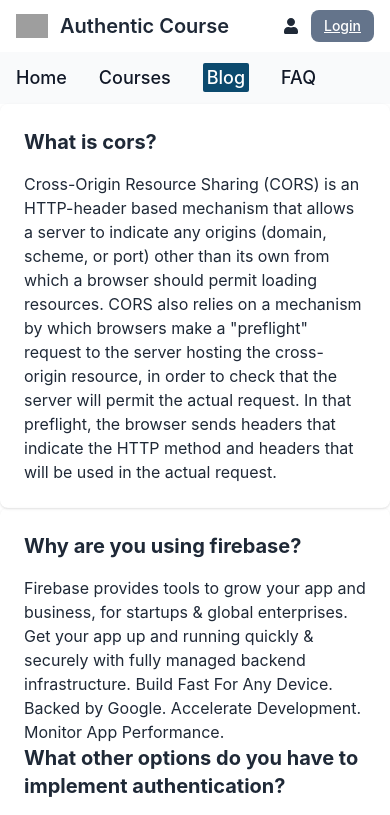
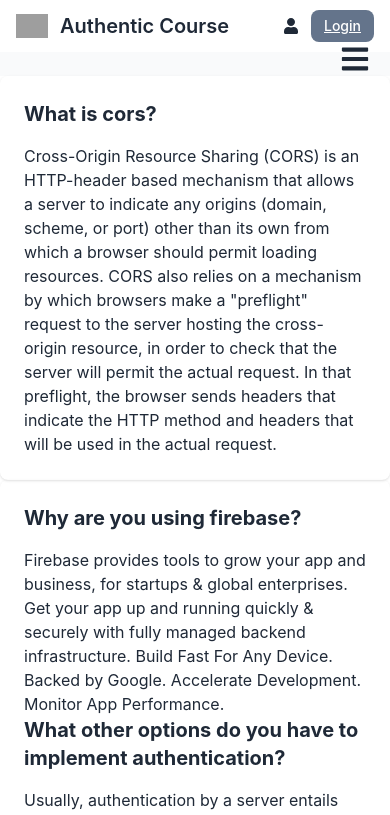
Before and after one commit to Hasanul-Bari755/authentic-courses-client, a React (Create React App) app: page /blog in a window 390 px wide. Shown: the top 815 px of the page. Built offline with nearby package versions, Linux system fonts and the light colour scheme; no server answers; grey boxes are pictures that could not be loaded.

Commit message:
header responsive

```diff
--- a/src/components/Blog.jsx
+++ b/src/components/Blog.jsx
@@ -2,7 +2,7 @@ import React from 'react';
 
 const Blog = () => {
     return (
-        <div className='lg:w-[95%] lg:mx-auto lg:mt-3 grid lg:grid-cols-2 lg:gap-3  grid-cols-1'>
+        <div className='lg:w-[95%] lg:mx-auto lg:mt-3 grid lg:grid-cols-2 md:grid-cols-2 lg:gap-3  grid-cols-1'>
            <div className="max-w-md p-6 overflow-hidden rounded-lg shadow dark:bg-gray-900 dark:text-gray-100">
 	        <article>
 		  <h2 className="text-xl font-bold"> What is cors?</h2>
--- a/src/components/Courses.jsx
+++ b/src/components/Courses.jsx
@@ -6,7 +6,7 @@ const Courses = () => {
     const courses = useLoaderData();
     return (
        <div className="grid grid-cols-1 lg:grid-cols-4 gap-6 lg:w-[95%] lg:mx-auto mt-2 w-[85%] mx-auto">
-           <div className='grid grid-cols-1 lg:grid-cols-3 gap-4 lg:col-span-3'>
+           <div className='grid grid-cols-1 lg:grid-cols-3 md:grid-cols-2 gap-4 lg:col-span-3'>
                 {
                     courses.map(course => <Course key={course._id} course={course}></Course>)
                 }
--- a/src/components/Header.jsx
+++ b/src/components/Header.jsx
@@ -3,11 +3,15 @@ import { Link, NavLink } from 'react-router-dom';
 
 import { useContext } from 'react';
 import { AuthContext } from '../contexts/AuthProvider';
-import { FaUser } from 'react-icons/fa';
+import { FaBars, FaUser } from 'react-icons/fa';
+import { useState } from 'react';
 
 const Header = () => {
     const { user,logout } = useContext(AuthContext)
-
+   const [isMD, setIsMD] = useState(false);
+  const responsive = () => {
+    setIsMD(!isMD);
+  };
     const handleLogout = () => {
         logout()
     }
@@ -46,9 +50,9 @@ const Header = () => {
 <nav className="bg-gray-50 dark:bg-gray-700">
     <div className="py-3 px-4 mx-auto max-w-screen-xl md:px-6">
         <div className="flex items-center justify-between">
-            <ul className="flex flex-row mt-0 mr-6 space-x-8 text-sm font-medium">
+            <ul className={` md:flex-row mt-0 mr-6 space-x-8 text-sm font-medium md:flex ${isMD? 'flex flex-col  md:flex md:flex-row ' : 'hidden' } `}>
                 <li>
-                    <NavLink to="/" className='text-gray-900 dark:text-white hover:underline text-lg'   aria-current="page">Home</NavLink>
+                    <NavLink to="/" className='text-gray-900 ml-8 md:ml-0 dark:text-white hover:underline text-lg'   aria-current="page">Home</NavLink>
                 </li>
                 <li>
                     <NavLink to='/course' className={({isActive})=> isActive ? ' dark:text-white hover:underline  bg-sky-900 text-white p-1 rounded-sm text-lg' : 'text-gray-900 dark:text-white hover:underline text-lg'}>Courses</NavLink>
@@ -58,10 +62,14 @@ const Header = () => {
                 </li>
                 <li>
                     <NavLink to='/FAQ'className={({isActive})=> isActive ? ' dark:text-white hover:underline  bg-sky-900 text-white p-1 rounded-sm text-lg' : 'text-gray-900 dark:text-white hover:underline text-lg'}>FAQ</NavLink>
-                </li>
-            </ul>
+                            </li>
 
-        </div>
+                 </ul>
+                        <div className="absolute top-11 right-5 text-3xl md:hidden">
+                             <button onClick={responsive}><FaBars></FaBars></button>
+                        </div>
+
+                </div>
 
     </div>
      </nav>
--- a/src/components/Home.jsx
+++ b/src/components/Home.jsx
@@ -11,8 +11,10 @@ const Home = () => {
 				<span className="text-xs dark:text-gray-400">Next Batch February 19, 2023</span>
 				<p>Ei delenit sensibus liberavisse pri. Quod suscipit no nam. Est in graece fuisset, eos affert putent doctus id.</p>
 			</div>
-			<img src="https://images.unsplash.com/photo-1587620962725-abab7fe55159?ixlib=rb-4.0.3&ixid=MnwxMjA3fDB8MHxwaG90by1wYWdlfHx8fGVufDB8fHx8&auto=format&fit=crop&w=1031&q=80" alt="" className="object-cover w-full h-64 rounded sm:h-96 lg:col-span-7 dark:bg-gray-500" />
-	    </div>
+					<img src="https://images.unsplash.com/photo-1587620962725-abab7fe55159?ixlib=rb-4.0.3&ixid=MnwxMjA3fDB8MHxwaG90by1wYWdlfHx8fGVufDB8fHx8&auto=format&fit=crop&w=1031&q=80" alt="" className="object-cover w-full h-64 rounded sm:h-96 lg:col-span-7 dark:bg-gray-500" />
+
+
+	       </div>
 			</section>
 
         </div>
```
